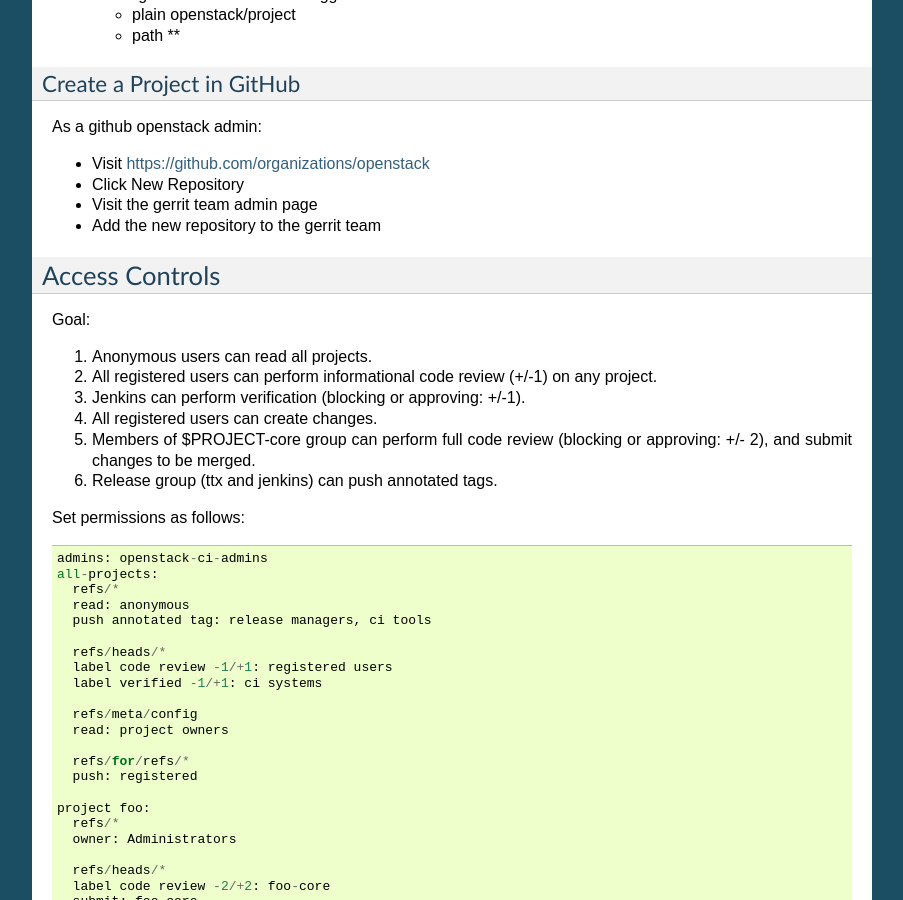
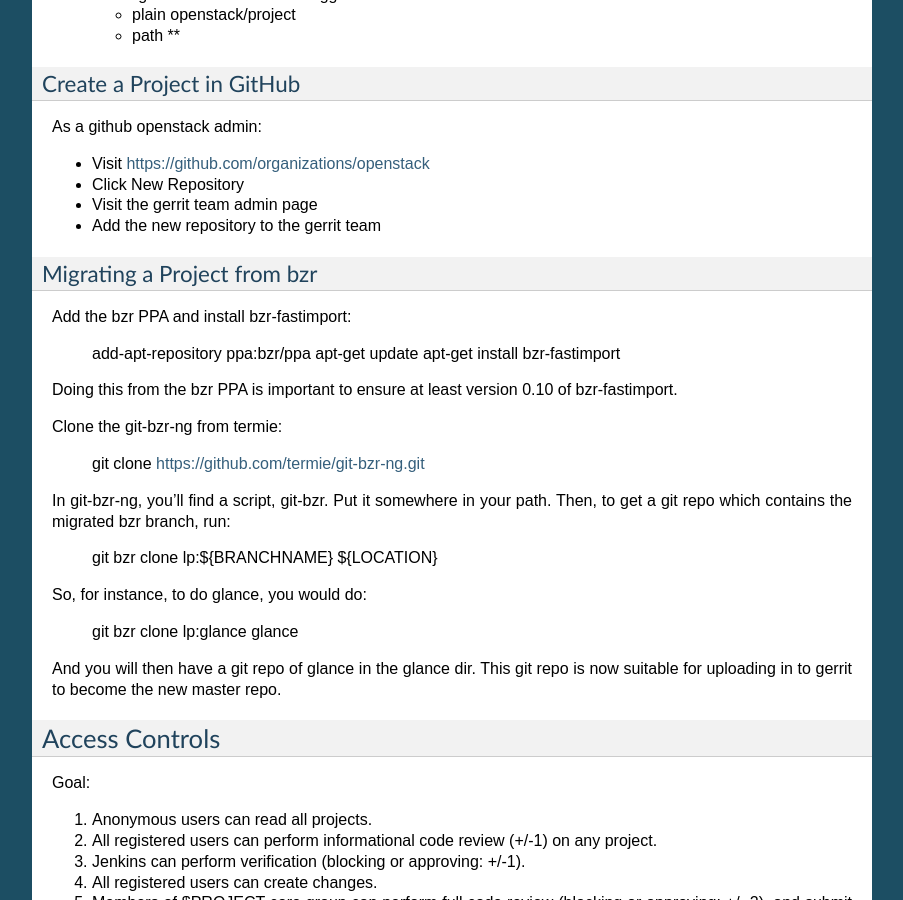
Before and after one commit to openstack-archive/devstack-gate, a Sphinx documentation site: the page built from doc/gerrit.rst, in a window 1280 px wide and 900 px high, scrolled down 7670 px. Shown: the whole window, without its empty margins (198-1101 px from the left). Built offline with Sphinx 7.4.7, drawn with Linux system fonts in a browser that asks for light colours; some of the changed text lies outside the part shown.

Commit message:
Instructions for running the git-bzr-ng migration.
Change-Id: Ic3f9db456d6f6e9ae5c5081735e302047c9c5361

```diff
--- a/doc/gerrit.rst
+++ b/doc/gerrit.rst
@@ -491,6 +491,34 @@
 * Visit the gerrit team admin page
 * Add the new repository to the gerrit team
 
+Migrating a Project from bzr
+============================
+
+Add the bzr PPA and install bzr-fastimport:
+
+  add-apt-repository ppa:bzr/ppa
+  apt-get update
+  apt-get install bzr-fastimport
+
+Doing this from the bzr PPA is important to ensure at least version 0.10 of
+bzr-fastimport.
+
+Clone the git-bzr-ng from termie:
+
+  git clone https://github.com/termie/git-bzr-ng.git
+
+In git-bzr-ng, you'll find a script, git-bzr. Put it somewhere in your path.
+Then, to get a git repo which contains the migrated bzr branch, run:
+
+  git bzr clone lp:${BRANCHNAME} ${LOCATION}
+
+So, for instance, to do glance, you would do:
+
+  git bzr clone lp:glance glance
+
+And you will then have a git repo of glance in the glance dir. This git repo
+is now suitable for uploading in to gerrit to become the new master repo.
+
 .. _acl:
 
 Access Controls
```
